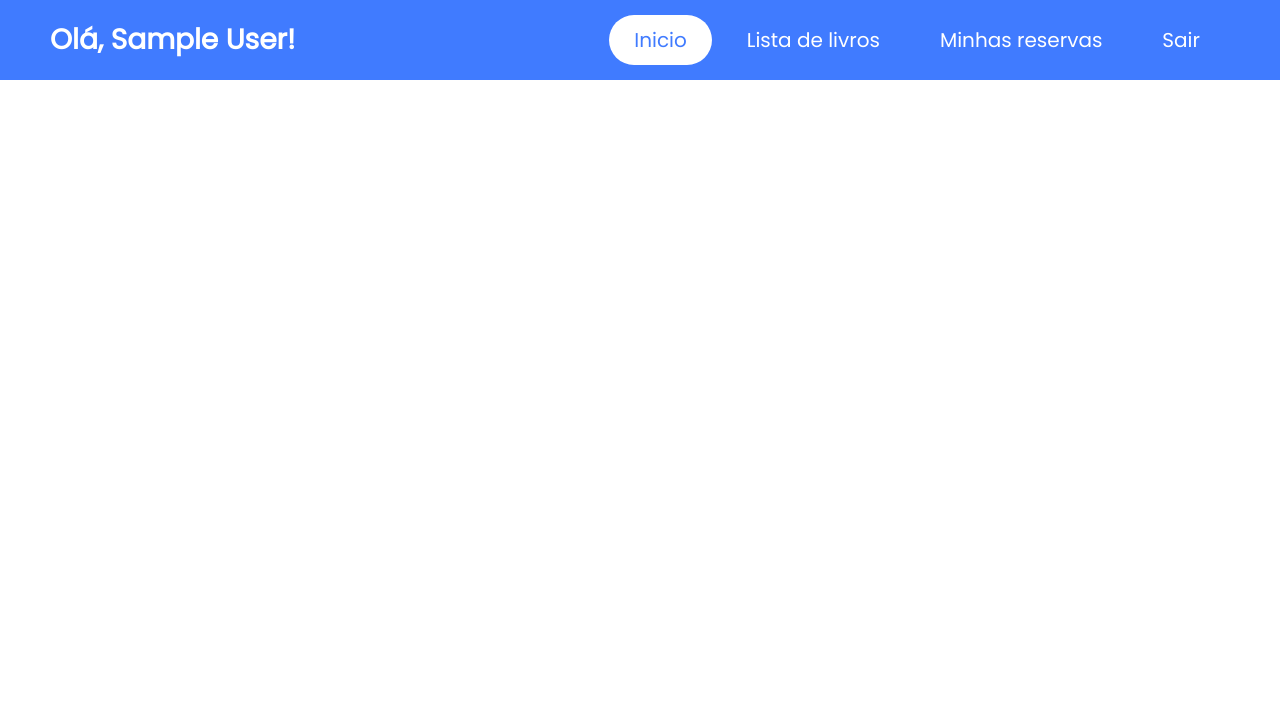
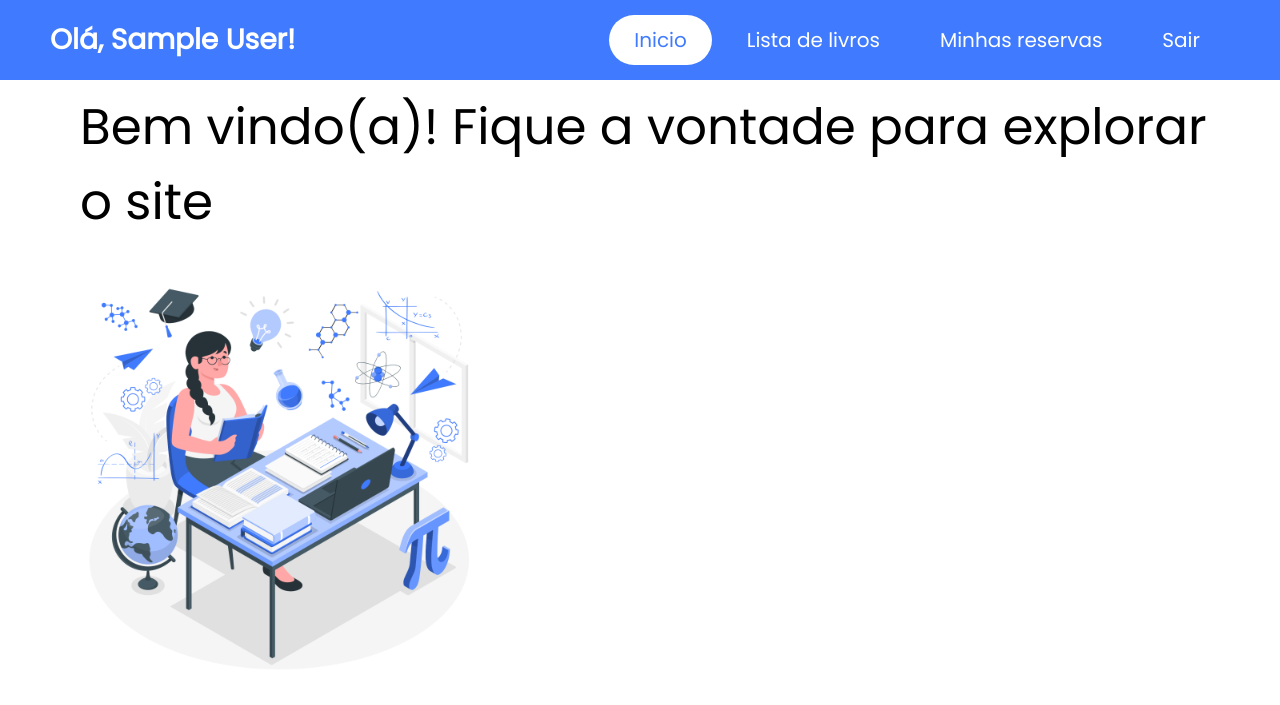
Before and after one commit to VictoriaCardosoChavesLeite/Projeto, a Flask app: page /pagina_inicial_aluno in a window 1280 px wide. Shown: the top 705 px of the page. Run offline with Flask 3, Linux system fonts and the light colour scheme; the visitor is signed in with stand-in values (Sample User, id 1).

Commit message:
Volatando

```diff
--- a/static/css/style_inicio.css
+++ b/static/css/style_inicio.css
@@ -87,6 +87,22 @@ header {
   background: var(--white-color);
 }
 
+.initial_content{
+  padding: 10px 25px;
+  margin: 0 5px;
+}
+
+.texto{
+  font-family: Poppins-Bold;
+  font-size: 50px;
+  margin-left: 50px;
+}
+
+.img{
+  margin-left: 50px;
+  margin-top: 35px;
+}
+
 @media only screen and (max-width: 1320px) {
   header {
     padding: 0 50px;
--- a/templates/pagina_inicial_aluno.html
+++ b/templates/pagina_inicial_aluno.html
@@ -26,6 +26,15 @@
         </nav>
       </header>
 
+      <div class="initial_content">
+        <div class="texto">
+            <p>Bem vindo(a)! Fique a vontade para explorar o site</p>
+        </div>
+        <div class="img">
+          <img src="static\image\Learning-amico.png" width="400" height="400">
+        </div>
+      </div>
+
       <script>
         hamburger = document.querySelector(".hamburguer");
         hamburger.onclick = function(){
```
Also changed, not shown: static/image/Learning-amico.png (added).
